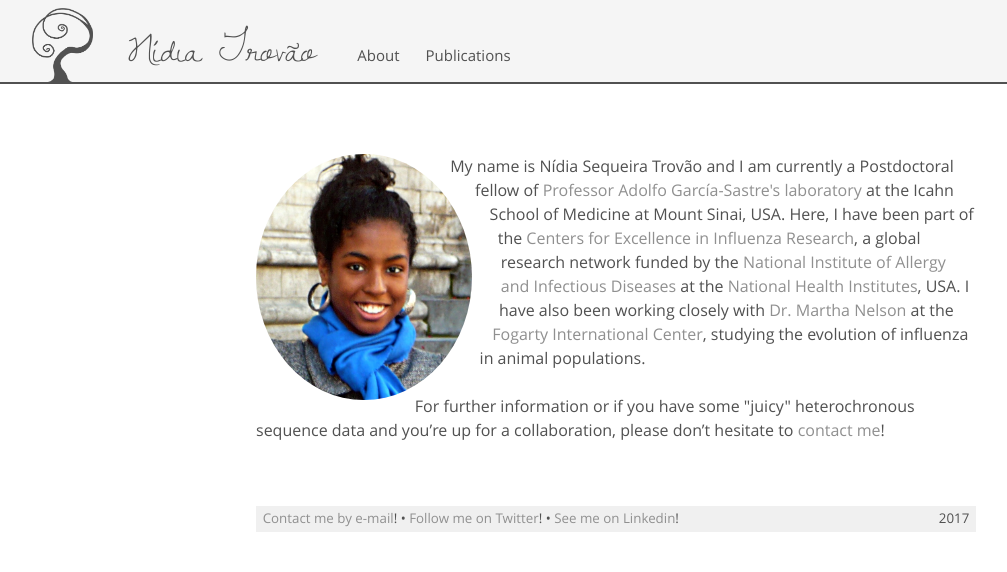
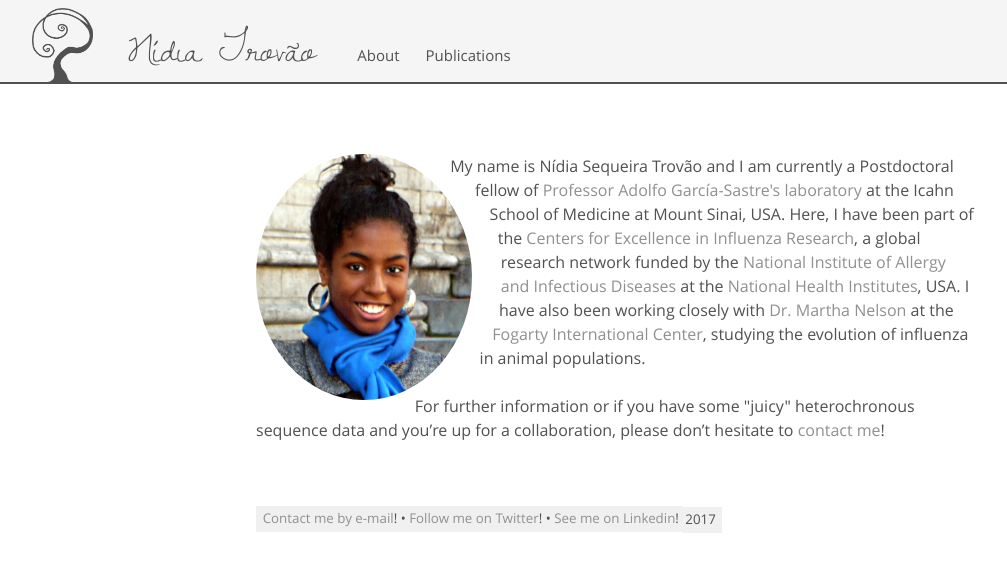
Before and after one commit to nidiatrovao/nidiatrovao.github.io, a Jekyll site: the page built from index.html, in a window 1280 px wide. Shown: the top 572 px of the page, without its empty margins (24-1031 px from the left). Built offline with Jekyll 4.4.1, drawn with Linux system fonts in a browser that asks for light colours.

Commit message:
Update default.html

```diff
--- a/_layouts/default.html
+++ b/_layouts/default.html
@@ -18,7 +18,7 @@
       </main>
 
       <footer class="footer">
-        <small style="float:left">&nbsp;<a href="http://www.google.com/recaptcha/mailhide/d?k=01NqppQr6VZzJtBnX1B1RDuw==&amp;c=15YkdRwX0Emp37Odw61dyCyrGOiI_gucHoEuzZzUzks=" onclick="window.open('http://www.google.com/recaptcha/mailhide/d?k\x3d01NqppQr6VZzJtBnX1B1RDuw\x3d\x3d\x26c\x3d15YkdRwX0Emp37Odw61dyCyrGOiI_gucHoEuzZzUzks\x3d', '', 'toolbar=0,scrollbars=0,location=0,statusbar=0,menubar=0,resizable=0,width=500,height=300'); return false;" title="Click to reveal my e-mail address">Contact me by e-mail</a>! &bull; <a href="https://twitter.com/nidiatrovao" target="_blank">Follow me on Twitter</a>! &bull; <a href="https://www.linkedin.com/in/nidiatrovao" target="_blank">See me on Linkedin</a>!</small><small style="text-align: right; display: block"><time datetime="{{ site.time | date_to_xmlschema }}">{{ site.time | date: '%Y&nbsp;' }}</time></small>
+        <small style="float:left">&nbsp;<a href="http://www.google.com/recaptcha/mailhide/d?k=01NqppQr6VZzJtBnX1B1RDuw==&amp;c=15YkdRwX0Emp37Odw61dyCyrGOiI_gucHoEuzZzUzks=" onclick="window.open('http://www.google.com/recaptcha/mailhide/d?k\x3d01NqppQr6VZzJtBnX1B1RDuw\x3d\x3d\x26c\x3d15YkdRwX0Emp37Odw61dyCyrGOiI_gucHoEuzZzUzks\x3d', '', 'toolbar=0,scrollbars=0,location=0,statusbar=0,menubar=0,resizable=0,width=500,height=300'); return false;" title="Click to reveal my e-mail address">Contact me by e-mail</a>! &bull; <a href="https://twitter.com/nidiatrovao" target="_blank">Follow me on Twitter</a>! &bull; <a href="https://www.linkedin.com/in/nidiatrovao" target="_blank">See me on Linkedin</a>!</small><small style="text-align: right; display:inline-block"><time datetime="{{ site.time | date_to_xmlschema }}">{{ site.time | date: '%Y&nbsp;' }}</time></small>
       </footer>
     </div>
   </body>
```
